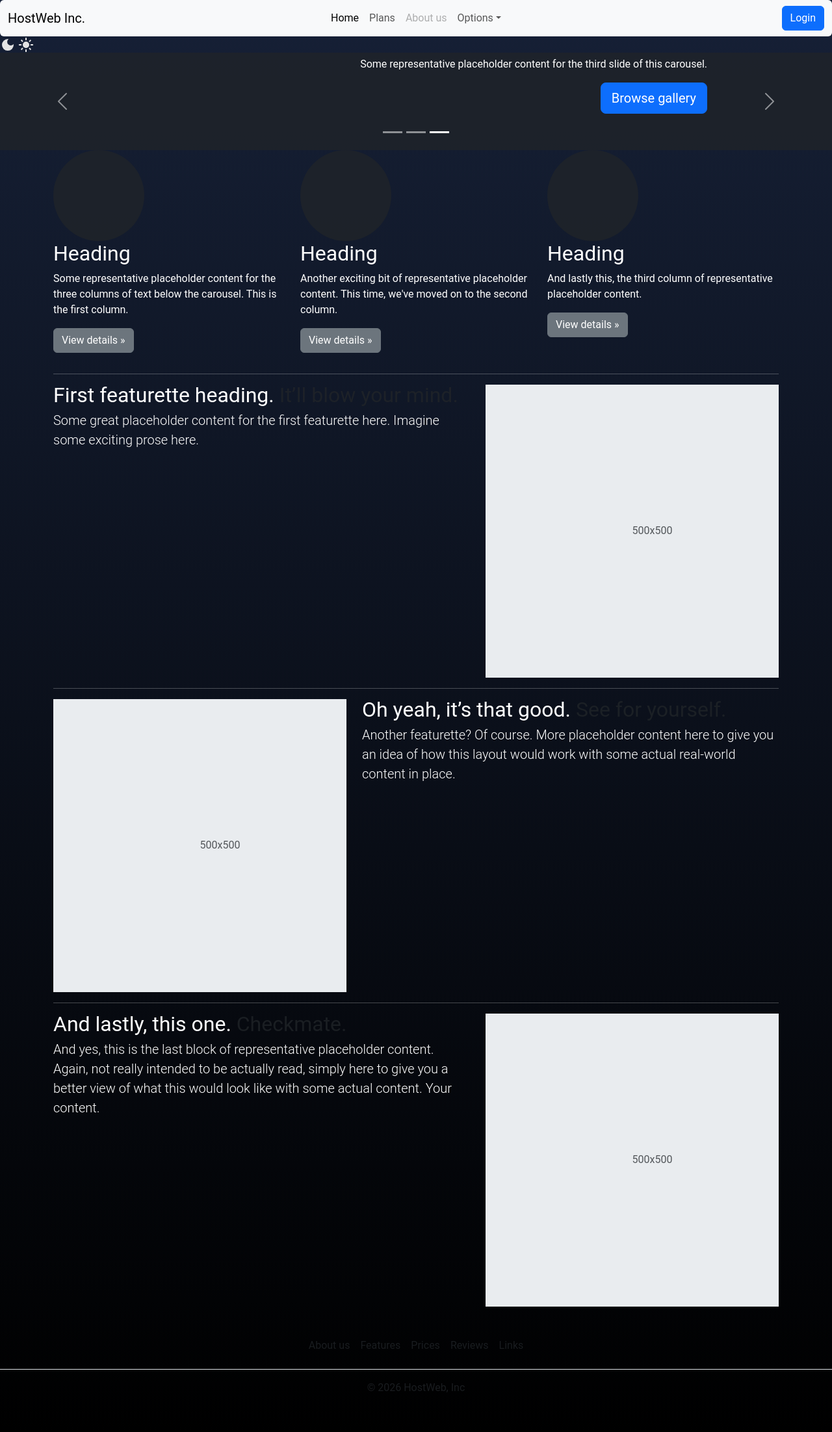
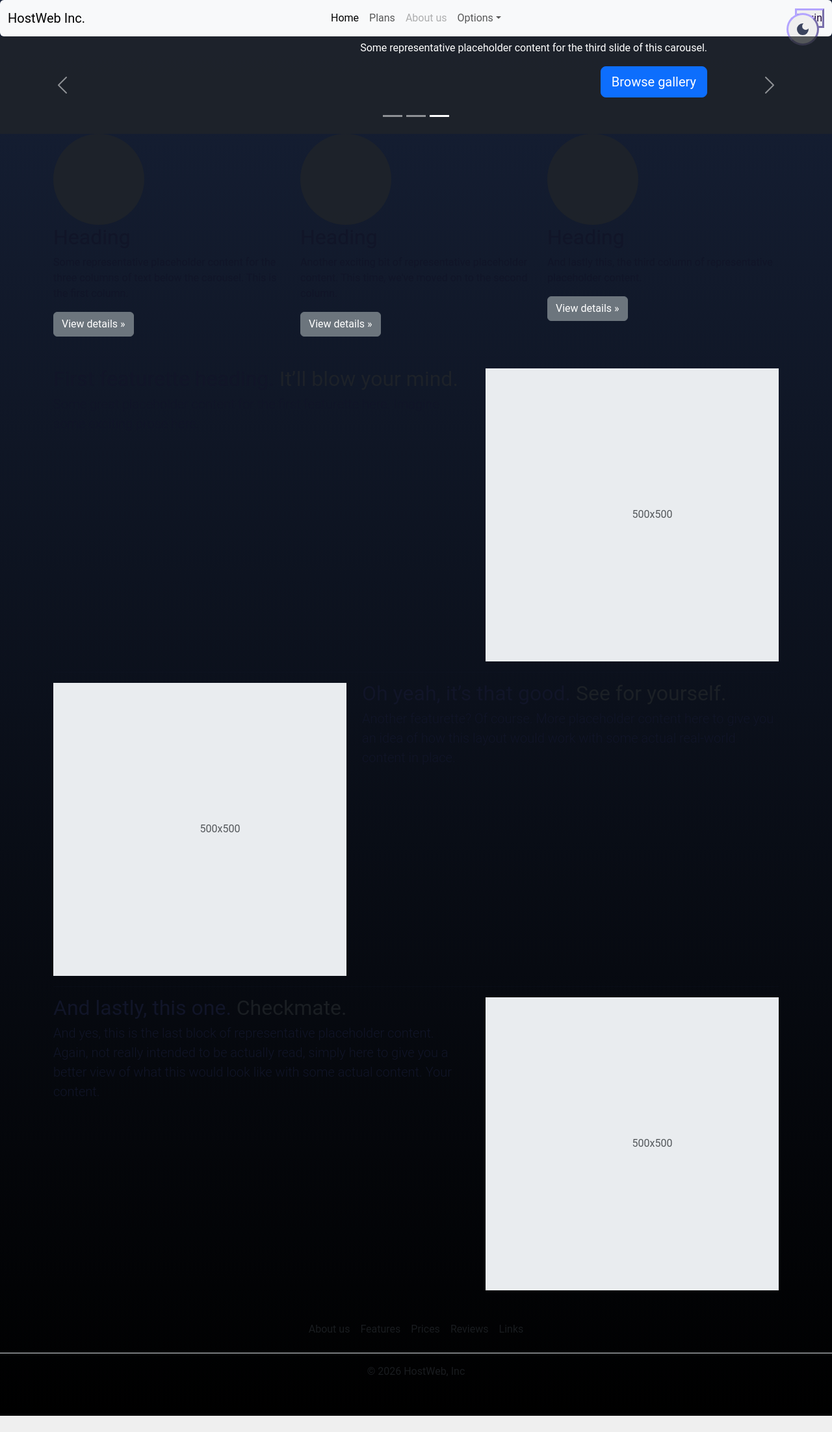
Before and after one commit to fizagui2/Remote-SysAdmin-Platform, a Django app: page / in a window 1280 px wide. Shown: the whole page at 65% size. After the commit the page ends 2179 px from the top, so only its background shows below. Run offline with Django 5.2, Linux system fonts and the light colour scheme.

Commit message:
darkmode.js code updated, styles.css updated, templates added for dashboard (navbar & footer 'dshb'); urls.py from app modified to make htmls accessible; ALL work in progress

```diff
--- a/Django/senior_project_app/templates/base.html
+++ b/Django/senior_project_app/templates/base.html
@@ -5,8 +5,7 @@
 <head>
     <meta charset="UTF-8">
     <meta name="viewport" content="width=device-width, initial-scale=1.0">
-    <link href="https://cdn.jsdelivr.net/npm/bootstrap@5.3.8/dist/css/bootstrap.min.css" rel="stylesheet"
-        integrity="sha384-sRIl4kxILFvY47J16cr9ZwB07vP4J8+LH7qKQnuqkuIAvNWLzeN8tE5YBujZqJLB" crossorigin="anonymous">
+    <link href="https://cdn.jsdelivr.net/npm/bootstrap@5.3.8/dist/css/bootstrap.min.css" rel="stylesheet" integrity="sha384-sRIl4kxILFvY47J16cr9ZwB07vP4J8+LH7qKQnuqkuIAvNWLzeN8tE5YBujZqJLB" crossorigin="anonymous">
     <link rel="stylesheet" href="{% static 'css/styles.css' %}">
     <title>{% block title %} Homepage {% endblock%}</title>
     {% block extra_css %} {% endblock %}
@@ -16,14 +15,10 @@
 
 <body>
     {% include 'includes/navbar.html' %}
-    <svg xmlns="http://www.w3.org/2000/svg" height="24px" viewBox="0 -960 960 960" width="24px" fill="#e3e3e3"><path d="M480-120q-150 0-255-105T120-480q0-150 105-255t255-105q14 0 27.5 1t26.5 3q-41 29-65.5 75.5T444-660q0 90 63 153t153 63q55 0 101-24.5t75-65.5q2 13 3 26.5t1 27.5q0 150-105 255T480-120Z" /></svg>
-    <svg xmlns="http://www.w3.org/2000/svg" height="24px" viewBox="0 -960 960 960" width="24px" fill="#e3e3e3"><path d="M338.5-338.5Q280-397 280-480t58.5-141.5Q397-680 480-680t141.5 58.5Q680-563 680-480t-58.5 141.5Q563-280 480-280t-141.5-58.5ZM200-440H40v-80h160v80Zm720 0H760v-80h160v80ZM440-760v-160h80v160h-80Zm0 720v-160h80v160h-80ZM256-650l-101-97 57-59 96 100-52 56Zm492 496-97-101 53-55 101 97-57 59Zm-98-550 97-101 59 57-100 96-56-52ZM154-212l101-97 55 53-97 101-59-57Z" /></svg>
-
 
     {% block content %} {% endblock %}
-    <script src="https://cdn.jsdelivr.net/npm/bootstrap@5.3.8/dist/js/bootstrap.bundle.min.js"
-        integrity="sha384-FKyoEForCGlyvwx9Hj09JcYn3nv7wiPVlz7YYwJrWVcXK/BmnVDxM+D2scQbITxI"
-        crossorigin="anonymous"></script>
+    <script src="https://cdn.jsdelivr.net/npm/bootstrap@5.3.8/dist/js/bootstrap.bundle.min.js" integrity="sha384-FKyoEForCGlyvwx9Hj09JcYn3nv7wiPVlz7YYwJrWVcXK/BmnVDxM+D2scQbITxI" crossorigin="anonymous"></script>
+    <script src="{% static 'js/darkmode.js' %}" defer></script>
     {% block extra_js %} {% endblock %}
     {% include 'includes/footer.html' %}
 </body>
--- a/Django/senior_project_app/templates/includes/navbar.html
+++ b/Django/senior_project_app/templates/includes/navbar.html
@@ -13,7 +13,15 @@
                     </ul>
                 </li>
             </ul>
-            <div class="d-lg-flex col-lg-3 justify-content-lg-end"> <button class="btn btn-primary">Login</button></div>
+            <div class="d-lg-flex col-lg-2 justify-content-lg-end">
+                <button id="theme-switch" type="button" >
+                    <svg xmlns="http://www.w3.org/2000/svg" height="24px" viewBox="0 -960 960 960" width="24px" fill="#e3e3e3"><path d="M480-120q-150 0-255-105T120-480q0-150 105-255t255-105q14 0 27.5 1t26.5 3q-41 29-65.5 75.5T444-660q0 90 63 153t153 63q55 0 101-24.5t75-65.5q2 13 3 26.5t1 27.5q0 150-105 255T480-120Z"/></svg>
+                    <svg xmlns="http://www.w3.org/2000/svg" height="24px" viewBox="0 -960 960 960" width="24px" fill="#e3e3e3"><path d="M338.5-338.5Q280-397 280-480t58.5-141.5Q397-680 480-680t141.5 58.5Q680-563 680-480t-58.5 141.5Q563-280 480-280t-141.5-58.5ZM200-440H40v-80h160v80Zm720 0H760v-80h160v80ZM440-760v-160h80v160h-80Zm0 720v-160h80v160h-80ZM256-650l-101-97 57-59 96 100-52 56Zm492 496-97-101 53-55 101 97-57 59Zm-98-550 97-101 59 57-100 96-56-52ZM154-212l101-97 55 53-97 101-59-57Z"/></svg>
+                </button>
+            </div>
+            <div class="d-lg-flex col-lg-1 justify-content-lg-end">
+                <button>Login</button>
+            </div>
         </div>
     </div>
 </nav>
--- a/Django/senior_project_app/urls.py
+++ b/Django/senior_project_app/urls.py
@@ -3,5 +3,7 @@ from django.contrib.auth.views import LogoutView
 from . import views
 
 urlpatterns = [
-    path('', views.home, name="home")
+    path('', views.home, name="home"),
+    path('login/', views.login, name="login"),
+    path('dashboard/', views.dashboard, name="dashboard"),
 ]
--- a/Django/senior_project_app/views.py
+++ b/Django/senior_project_app/views.py
@@ -6,6 +6,9 @@ def home(request):
 def login(request):
     return render(request, 'login.html', {})
 
-@login_required
+def plans_view(request):
+    return render(request, 'plans.html', {})
+
+# @login_required
 def dashboard(request):
     return render(request, 'dashboard.html', {})
--- a/Django/static/css/styles.css
+++ b/Django/static/css/styles.css
@@ -1,20 +1,46 @@
+:root{
+    --base-color: white;
+    --base-variant: #e8e9ed;
+    --text-color: #111528;
+    --secondary-text:#232738;
+    --primary-color:#3a435d;
+    --accent-color:#0071ff;
+    --buttons-color:#1a003a;
+    --buttons-border:#b3a4ff;
+}
+
+.darkmode{
+    --base-color: white;
+    --base-variant: #e8e9ed;
+    --text-color:#111528;
+    --secondary-text:#232738;
+    --primary-color:#3a435d;
+    --accent-color:#0071ff;
+}
+
+
+*{
+    margin: 0;
+    padding: 0;
+}
+
 body{
     margin:0;
     padding:0;
     font-family:'Roboto', sans-serif;
-    color:white;
+    color: var(--text-color);
     background:
         linear-gradient(180deg, #162036, #000000);
+    transition: background-color 0.3s, color 0.3s;
 }
 
-.dark-mode{
-    color:#000000;
+button{
+    color: var(--buttons-color);
+    border-width: 3px;
+    border-color: var(--buttons-border);
 }
 
-.clear-mode{
-    color: #ffffff;
-}
-
+/*DARKMODE STUFF*/
 #theme-switch{
     height: 50px;
     width: 50px;
@@ -27,3 +53,19 @@ body{
     top: 20px;
     right: 20px;
 }
+
+#theme-switch svg{
+    fill: var(--primary-color);
+}
+
+#theme-switch svg:last-child{
+    display: none;
+}
+
+.darkmode #theme-switch svg:first-child{
+    display: none;
+}
+
+.darkmode #theme-switch svg:last-child{
+    display: block;
+}
--- a/Django/static/js/darkmode.js
+++ b/Django/static/js/darkmode.js
@@ -0,0 +1,19 @@
+let darkmode = localStorage.getItem('darkmode');
+const themeSwitch = document.getElementById('theme-switch');
+
+const enableDarkmode = () => {
+    document.body.classList.add('darkmode');
+    localStorage.setItem('darkmode','active');
+}
+
+const disableDarkmode = () => {
+    document.body.classList.remove('darkmode');
+    localStorage.setItem('darkmode', null);
+}
+
+if(darkmode === "active"){ enableDarkmode(); }
+
+themeSwitch.addEventListener("click", ()=> {
+    darkmode = localStorage.getItem('darkmode');
+    darkmode !== "active" ? enableDarkmode() : disableDarkmode();
+});
```
Also changed, not shown: Django/senior_project_app/templates/home.html (+12 -21 lines), Django/senior_project_app/templates/includes/navbar_dshb.html (added, +19 -0 lines), Django/senior_project_app/templates/includes/footer_dshb.html (added), Django/senior_project_app/templates/plans.html (added).
